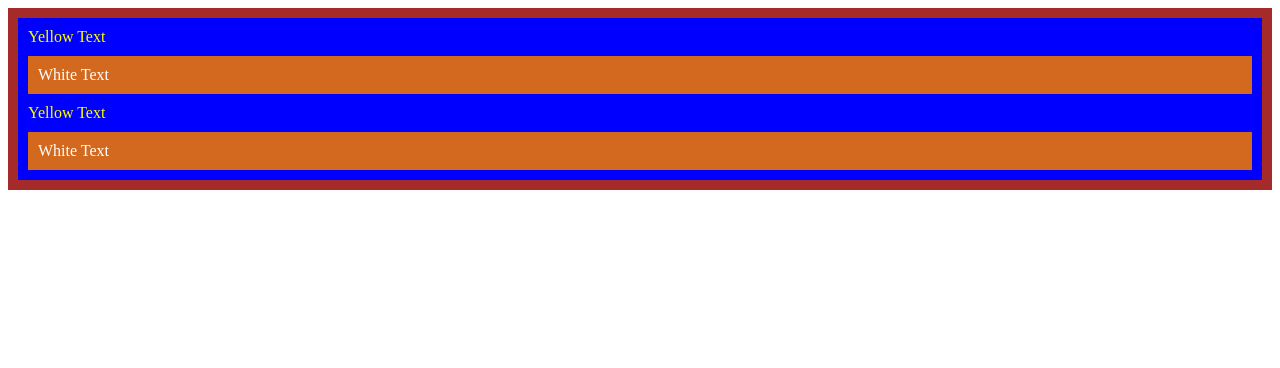
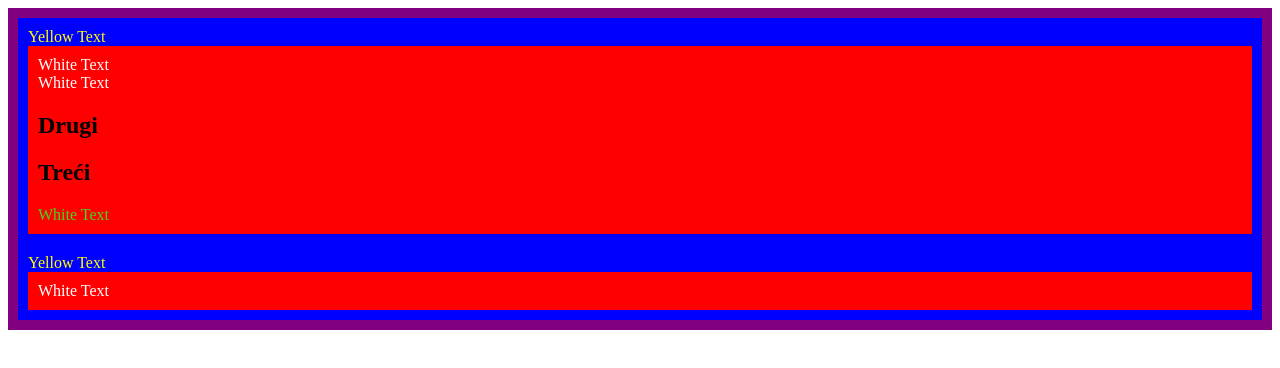
Before and after one commit to filipal/bootcamp-web, a plain HTML site: page CSS/kaskade/index.html in a window 1280 px wide. Drawn offline with Linux system fonts and the light colour scheme.

Commit message:
još vježbi stilova

```diff
--- a/CSS/kaskade/index.html
+++ b/CSS/kaskade/index.html
@@ -13,10 +13,16 @@
       <p>Yellow Text</p>
       <div class="box inner-box">
         <p class="white-text">White Text</p>
+        <p class="white-text">White Text</p>
+        <h2>Drugi</h2>
+        <h2>Treći</h2>
+        <div>
+            <p class="poseban">White Text</p>
+        </div>
       </div>
     </div>
     <div class="box">
-      <p id="test">Yellow Text</p>
+      <p>Yellow Text</p>
       <div class="box inner-box">
         <p class="white-text">White Text</p>
       </div>
--- a/CSS/kaskade/stilovi.css
+++ b/CSS/kaskade/stilovi.css
@@ -1,18 +1,25 @@
 #outer-box {
-    border: 10px solid;
-    border-color: brown;
+    background-color: purple
+}
+
+.box {
+    padding: 10px;
     background-color: blue;
+}
 
+.inner-box {
+    background-color: red;
 }
 
 p {
+    margin: 0;
     color: yellow;
-    margin: 10px;
 }
 
-p.white-text {
-    background-color: chocolate;
-    margin: 10px;
-    padding: 10px;
+p.poseban {
+    color: rgb(63, 217, 29);
+}
+
+.inner-box > p {
     color: white;
 }
```
